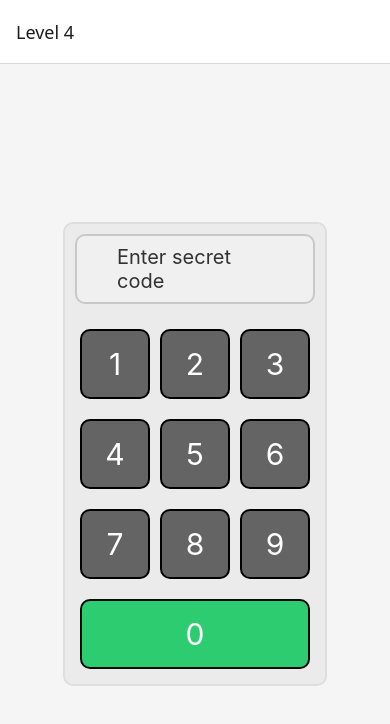
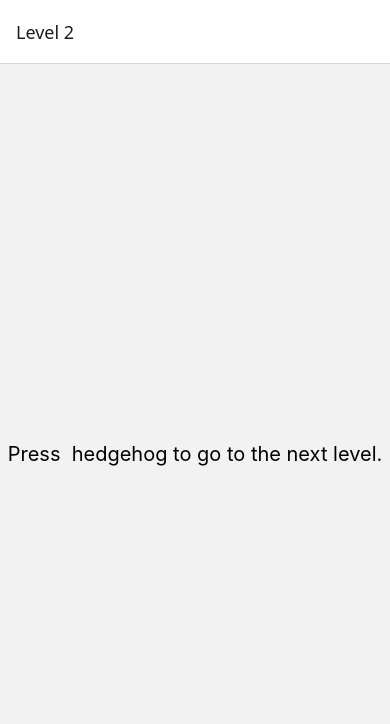
Before and after one commit to Deknas1995/React-Native-25PuzzleGame, a React Native app: screen / in a window 390 px wide. Shown: the top 724 px of the page. Built offline with nearby package versions, Linux system fonts and the light colour scheme.

Commit message:
fix errors ios

```diff
--- a/App.js
+++ b/App.js
@@ -14,7 +14,7 @@ export default function App() {
   return (
     <NavigationContainer>
       <Stack.Navigator
-        initialRouteName="Level 4"
+        initialRouteName="Level 2"
         screenOptions={{ headerShown: true, headerLeft: null }}
       >
         <Stack.Screen name="Level 1" component={Level1} />
--- a/Screens/Level1.js
+++ b/Screens/Level1.js
@@ -1,14 +1,25 @@
 import React from "react";
-import { View, Text, Button, StyleSheet } from "react-native";
+import { View, Text, Pressable, StyleSheet } from "react-native";
 
 export default function Level1({ navigation }) {
   return (
     <View style={styles.container}>
-      <View style={styles.title}> Can you solve 20 Levels?</View>
-      <Button
-        title="Go to Level 2"
-        onPress={() => navigation.navigate("Level 2")}
-      />
+      <Text style={styles.title}> Can you solve 20 Levels?</Text>
+
+      <View style={styles.buttons}>
+        <Pressable
+          style={styles.button}
+          onPress={() => navigation.navigate("Level 2")}
+        >
+          <Text style={styles.buttonText}>Yes</Text>
+        </Pressable>
+        <Pressable
+          style={styles.button}
+          onPress={() => navigation.navigate("Level 2")}
+        >
+          <Text style={styles.buttonText}>No</Text>
+        </Pressable>
+      </View>
     </View>
   );
 }
@@ -19,10 +30,28 @@ const styles = StyleSheet.create({
     justifyContent: "center",
     alignItems: "center",
   },
+  buttons: {
+    flexDirection: "row",
+    justifyContent: "center",
+    alignItems: "center",
+  },
+  button: {
+    backgroundColor: "#4CAF50", // Background color
+    paddingVertical: 15, // Button height
+    paddingHorizontal: 25, // Button width
+    margin: 10, // Space between buttons
+    borderRadius: 5, // Rounded corners
+  },
+  buttonText: {
+    color: "white", // Text color
+    fontSize: 40, // Font size
+    textAlign: "center", // Center the text
+  },
   title: {
     justifyContent: "center",
     alignItems: "center",
     marginBottom: 50,
-    fontSize: 50,
+    padding: 20,
+    fontSize: 30,
   },
 });
--- a/Screens/Level2.js
+++ b/Screens/Level2.js
@@ -4,13 +4,17 @@ import { View, Text, StyleSheet, Pressable } from "react-native";
 export default function Level2({ navigation }) {
   return (
     <View style={styles.container}>
-      <Text style={styles.title}>
-        Press
-        <Pressable onPress={() => navigation.navigate("Level 3")}>
-          <Text> hedgehog </Text>
-        </Pressable>
-        to go to the next level.
-      </Text>
+      <Pressable>
+        <Text style={styles.title}>Press </Text>
+      </Pressable>
+
+      <Pressable onPress={() => navigation.navigate("Level 3")}>
+        <Text style={styles.title}> hedgehog </Text>
+      </Pressable>
+
+      <Pressable>
+        <Text style={styles.title}>to go to the next level.</Text>
+      </Pressable>
     </View>
   );
 }
@@ -18,13 +22,13 @@ export default function Level2({ navigation }) {
 // Add basic styling for the component
 const styles = StyleSheet.create({
   container: {
-    flex: 1,                    // Makes the container take up the full height of the screen
-    justifyContent: "center",   // Centers content vertically
-    alignItems: "center",       // Centers content horizontally
-    backgroundColor: '#f5f5f5', // Optional: Add a background color for visibility
+    flexDirection: "row",
+    flex: 1, // Makes the container take up the full height of the screen
+    justifyContent: "center", // Centers content vertically
+    alignItems: "center", // Centers content horizontally
   },
   title: {
-    fontSize: 40,
-    textAlign: "center",        // Centers text inside the Text component
-  }
+    fontSize: 20,
+    textAlign: "center", // Centers text inside the Text component
+  },
 });
```
